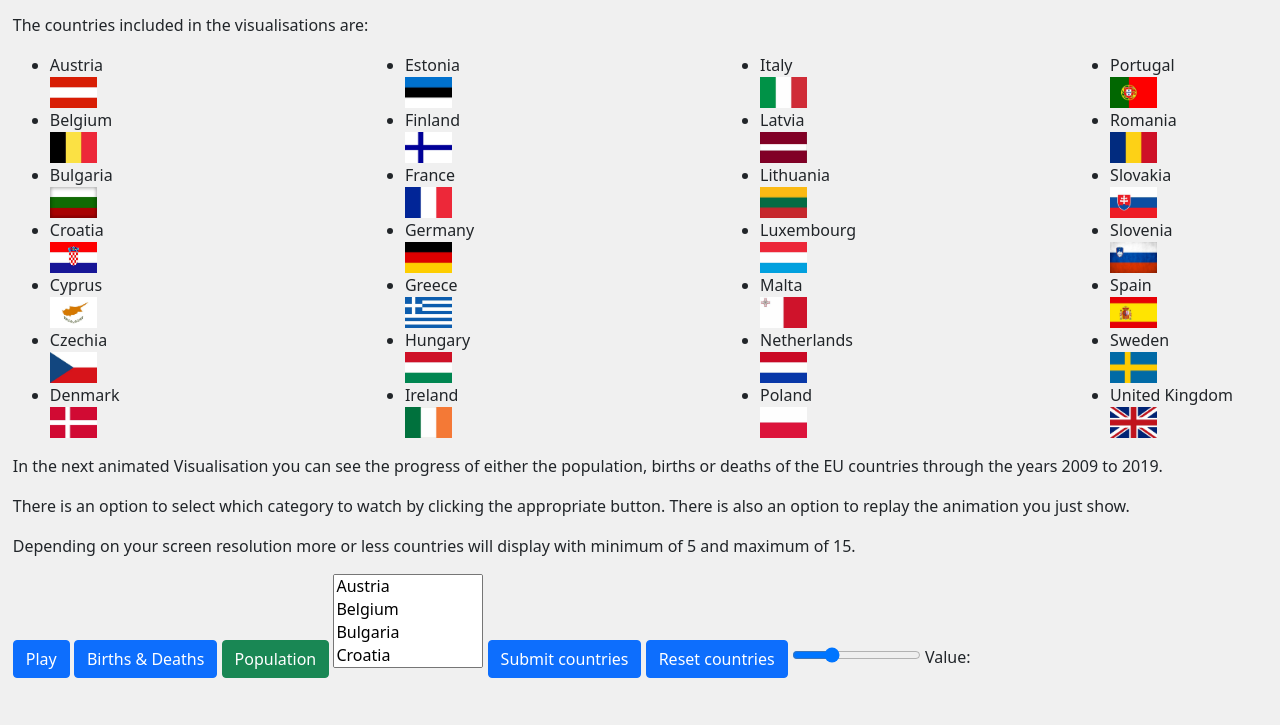
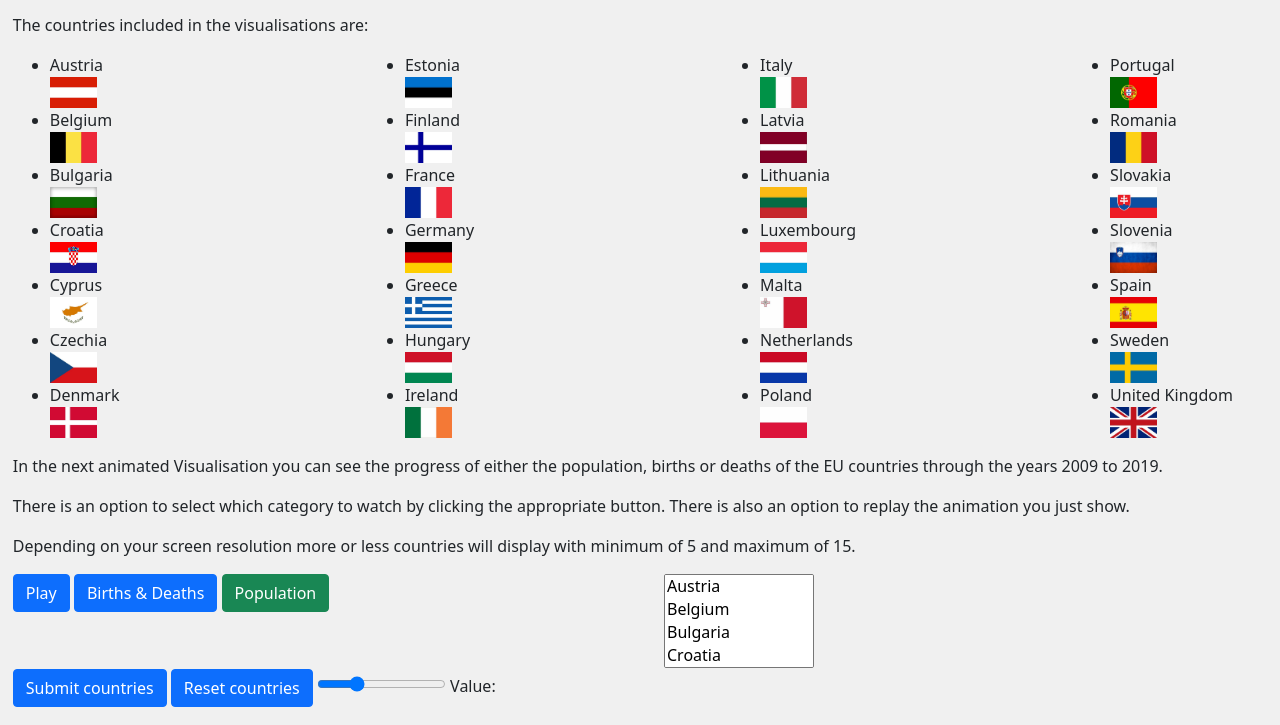
Before and after one commit to statho7/Data-Visualisation-Coursework-2, a plain HTML site: page index.html in a window 1280 px wide. Shown: the part 75-800 px from the top of the page. Drawn offline with nearby package versions, Linux system fonts and the light colour scheme; no server answers.

Commit message:
Some adjustments to the buttons

```diff
--- a/index.html
+++ b/index.html
@@ -95,23 +95,14 @@
         <p>In the next animated Visualisation you can see the progress of either the population, births or deaths of the EU countries through the years 2009 to 2019.</p>
         <p>There is an option to select which category to watch by clicking the appropriate button. There is also an option to replay the animation you just show.</p>
         <p>Depending on your screen resolution more or less countries will display with minimum of 5 and maximum of 15.</p>
-        <!-- <div class="row">
+
+        <div class="row gx-5">
             <div class="col">
-            </div>
-            <div class="col-10 justify-content-center">
-                <div id="dashboard">
-                    <svg viewBox='0 0 750 500'></svg>
-                </div>
+                <button id="myBtn" type="button" class="btn btn-primary">Play</button>
+                <button id="births_deaths" type="button" class="btn btn-primary">Births & Deaths</button>
+                <button id="population" type="button" class="btn btn-success">Population</button>
             </div>
             <div class="col">
-            </div>
-        </div> -->
-        <div>
-            <button id="myBtn" type="button" class="btn btn-primary">Play</button>
-            <button id="births_deaths" type="button" class="btn btn-primary">Births & Deaths</button>
-            <!-- <button id="births" type="button" class="btn btn-outline-success">Births</button>
-            <button id="deaths" type="button" class="btn btn-outline-success">Deaths</button> -->
-            <button id="population" type="button" class="btn btn-success">Population</button>
                 <select id="countries" width=300 style="width: 150px" size="4" multiple>
                     <option value='Austria'>Austria</option>
                     <option value='Belgium'>Belgium</option>
@@ -143,14 +134,16 @@
                     <option value='United Kingdom'>United Kingdom</option>
                     <!-- <option value='European Union'>European Union</option> -->
                 </select>
+            </div>
+        </div>
+
+        <div class="row">
+            <div class="col">
                 <button id="submit" type="button" class="btn btn-primary">Submit countries</button>
                 <button id="default" type="button" class="btn btn-primary">Reset countries</button>
-            <!-- <div class="slidecontainer"> -->
                 <input type="range" min="300" max="4500" value="1500" class="slider" id="myRange">
-                <!-- <p> -->
                 Value: <span id="demo"></span>
-                <!-- </p> -->
-            <!-- </div> -->
+            </div>
         </div>
 
         <div id="dashboard">
--- a/style.css
+++ b/style.css
@@ -1,20 +1,17 @@
 #dashboard{
+  background-color: rgba(220, 220, 220, 0.65);
     height: 100%;
-    /* min-height: 100vh; */
     width: 100%;
     padding: 0;
+    margin-top: 20px;
+    border-radius: 5px;
 }
 
 #dashboard svg {
-  background-color: rgba(210, 210, 210, 0.75);;
+  background-color: rgba(210, 210, 210, 0.75);
   margin-bottom: 20px;
   border-radius: 5px;
 }
-
-/* .x.axis g text{
-  writing-mode: vertical-rl;
-  text-orientation: upright;
-} */
 
 body{
     background-color: rgba(230, 230, 230, 0.6) !important;
@@ -29,14 +26,6 @@ body{
   margin-right: 5px;
 }
 
-/* .container .row{
-  min-width: 410;
-} */
-/* svg {
-    width: 100%;
-    height: 100%;
-} */
-
 h1 {
   margin-bottom: 0px !important;
 }
@@ -44,8 +33,6 @@ h1 {
 g.tick{
   font-size: 14px;
 }
-
-/* g.tick {  margin-top: 15px; writing-mode: vertical-rl; } */
 
 svg img {
   vertical-align: middle;
```
Lines whose indentation alone changed are shown as unchanged.
